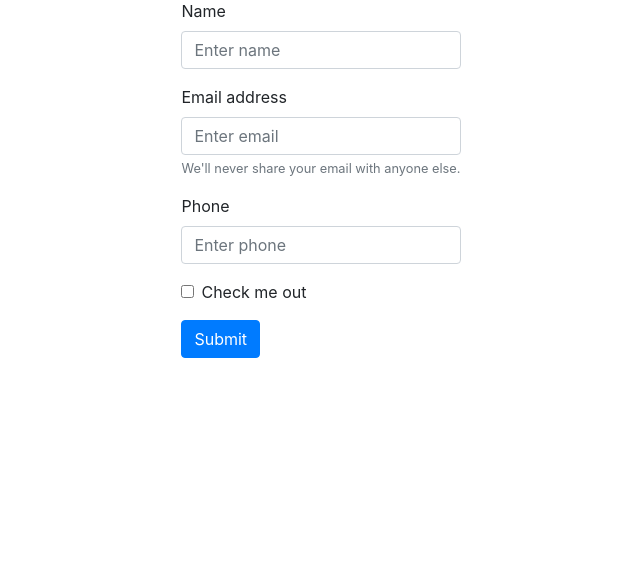
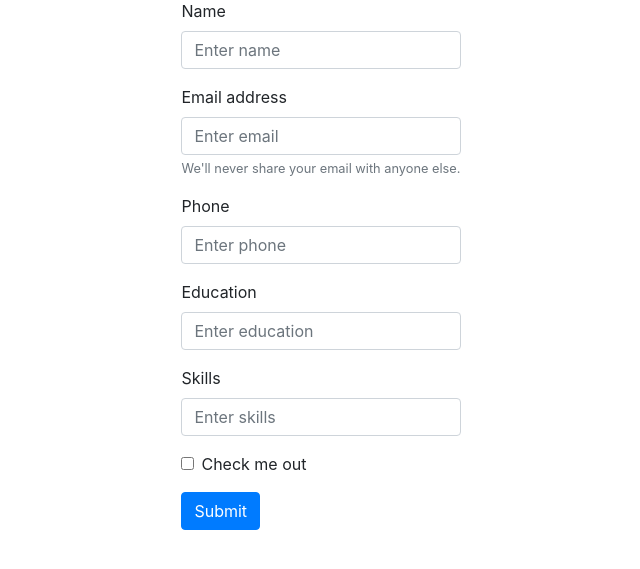
Before and after one commit to sushant66/AI-Job-Hiring, a Flask app: template resume parser/template/index.html in a window 1280 px wide. Shown: the part 173-742 px from the top of the page, without its empty margins (319-959 px from the left). Run offline with Flask 2, Linux system fonts and the light colour scheme; the template is opened without the code that fills it, so the values that code supplies are empty; some libraries are stand-ins or nearby versions.

Commit message:
resume parser

```diff
--- a/resume parser/application.py
+++ b/resume parser/application.py
@@ -20,7 +20,8 @@ application.secret_key = "f3cfe9ed8fae309f02079dbf"
 # print a nice greeting.
 @application.route("/")
 def hello():
-    return render_template('index.html')
+    data = {'name': 'name', 'email':'email', 'mobile_number':'phone no','degree':'degree','skills':'skills'}
+    return render_template('index.html', data=data)
 
 
 def allowed_file(filename):
--- a/resume parser/template/index.html
+++ b/resume parser/template/index.html
@@ -38,6 +38,15 @@
         <input type="text" class="form-control" id="exampleInputEmail1" aria-describedby="emailHelp" placeholder="Enter phone" value={{data["mobile_number"]}}>
 
     </div>
+    <div class="form-group">
+        <label for="exampleInputPhone">Education</label>
+        <input type="text" class="form-control" id="exampleInputEmail1" aria-describedby="emailHelp" placeholder="Enter education" value={{data["degree"]}}>
+
+    </div>
+    <div class="form-group">
+        <label for="exampleInputPhone">Skills</label>
+        <input type="text" class="form-control" id="exampleInputEmail1" aria-describedby="emailHelp" placeholder="Enter skills" value={{data["skills"]|join(',')}}>
+    </div>
     <!--<div class="form-group">
         <label for="exampleInputPassword1">Password</label>
         <input type="password" class="form-control" id="exampleInputPassword1" placeholder="Password">
```
